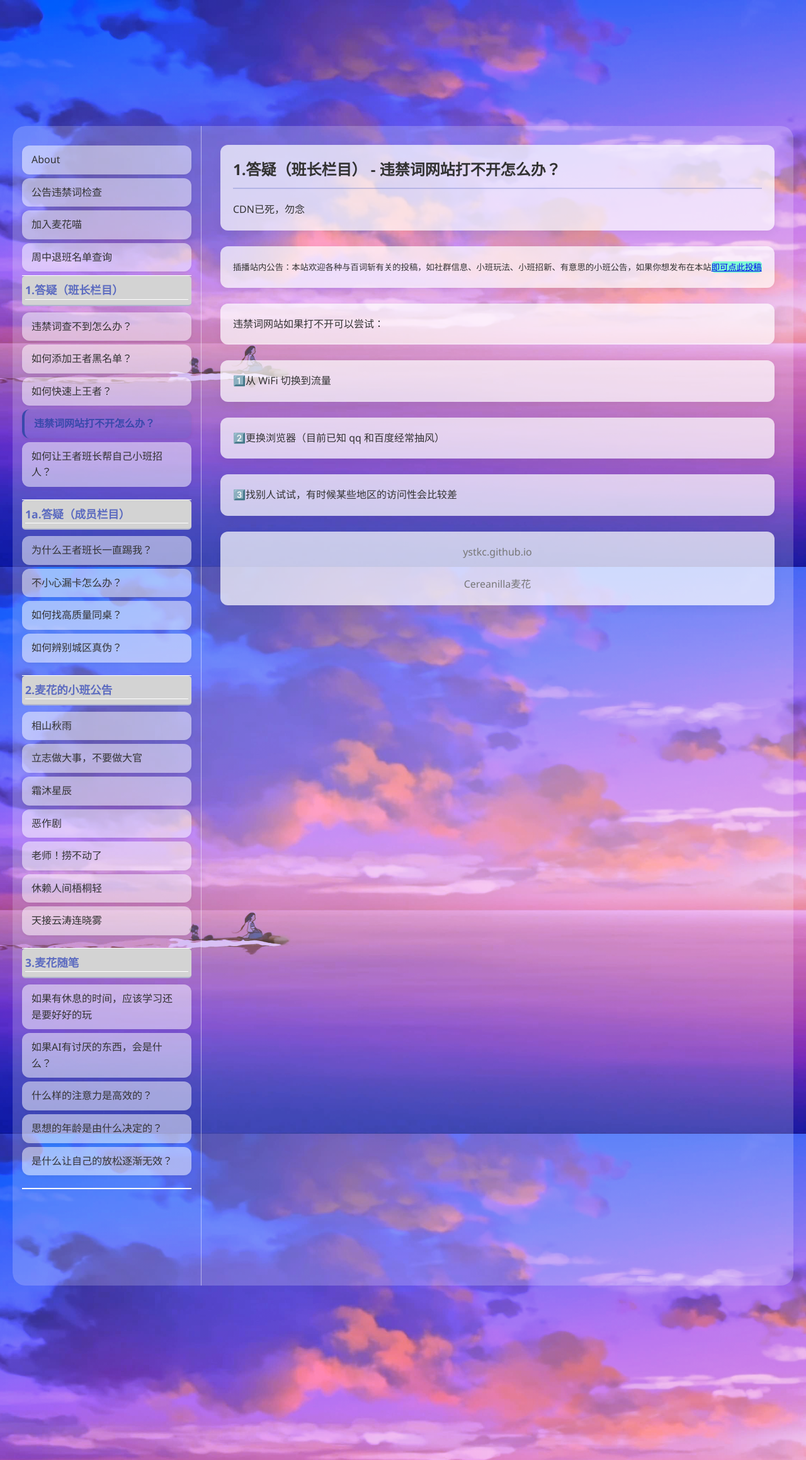
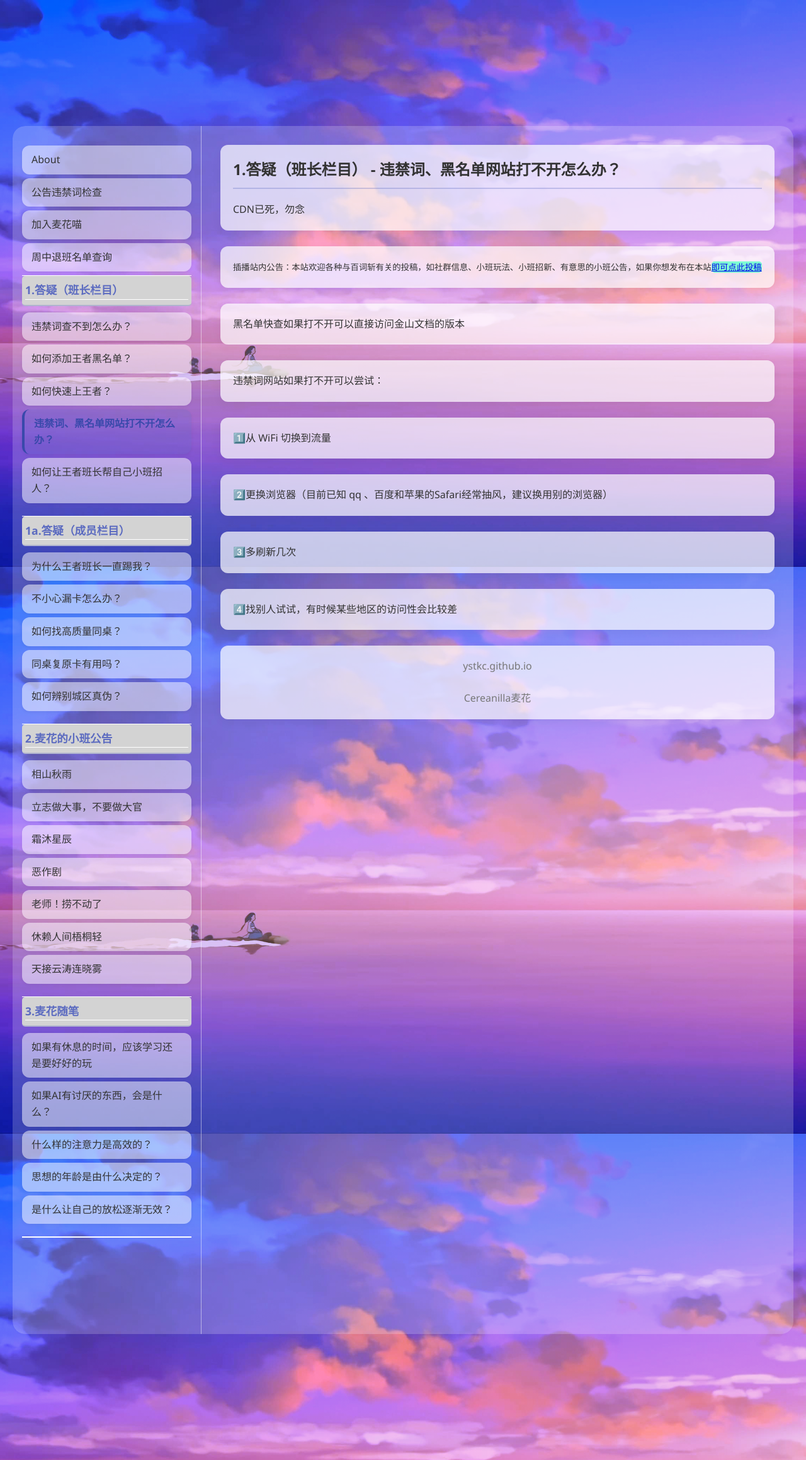
Before and after one commit to ystkc/ystkc.github.io, a Jekyll site: the page built from pages/FAQ1/4turquoise.md, in a window 1280 px wide. Shown: the whole page at 63% size. Built offline with Jekyll 4.4.1, drawn with Linux system fonts in a browser that asks for light colours.

Commit message:
10.06更新

```diff
--- a/assets/css/style.css
+++ b/assets/css/style.css
@@ -246,15 +246,16 @@
   display: none;
 }
 
-/* 移动端背景 */
-@media (max-aspect-ratio: 1/1) {
+/* 方框背景 */
+@media (max-aspect-ratio: 4/3) {
   body {
-    background: linear-gradient(135deg, #6e8efb, #a777e3),
-      url("/assets/img/bg/portrait6.jpg") no-repeat center center fixed;
+    background: linear-gradient(135deg, #c7a300, #357aaf),url("/assets/img/bg/square1.jpg") no-repeat center center fixed;
     background-size: cover;
   }
 }
-@media (prefers-color-scheme: dark) and (max-aspect-ratio: 1/1) {
+
+/* 移动端背景 */
+@media (max-aspect-ratio: 3/4) {
   body {
     background: linear-gradient(135deg, #6e8efb, #a777e3),
       url("/assets/img/bg/portrait6.jpg") no-repeat center center fixed;
--- a/pages/FAQ1/4turquoise.md
+++ b/pages/FAQ1/4turquoise.md
@@ -1,13 +1,17 @@
 ---
 layout: sidebar
-title: 1.答疑（班长栏目） - 违禁词网站打不开怎么办？
+title: 1.答疑（班长栏目） - 违禁词、黑名单网站打不开怎么办？
 subtitle: CDN已死，勿念
 ---
+
+黑名单快查如果打不开可以直接访问金山文档的版本
 
 违禁词网站如果打不开可以尝试：
 
 1️⃣从 WiFi 切换到流量
 
-2️⃣更换浏览器（目前已知 qq 和百度经常抽风）
+2️⃣更换浏览器（目前已知 qq 、百度和苹果的Safari经常抽风，建议换用别的浏览器）
 
-3️⃣找别人试试，有时候某些地区的访问性会比较差
+3️⃣多刷新几次
+
+4️⃣找别人试试，有时候某些地区的访问性会比较差
```
Also changed, not shown: #接龙 9月记事本.md (added, +33 -0 lines), pages/FAQ2/4eclipse.md (added, +16 -0 lines), #接龙 9月每日一句.md (renamed from #接龙.md), assets/img/bg/square1.jpg (added), 5 other files.
